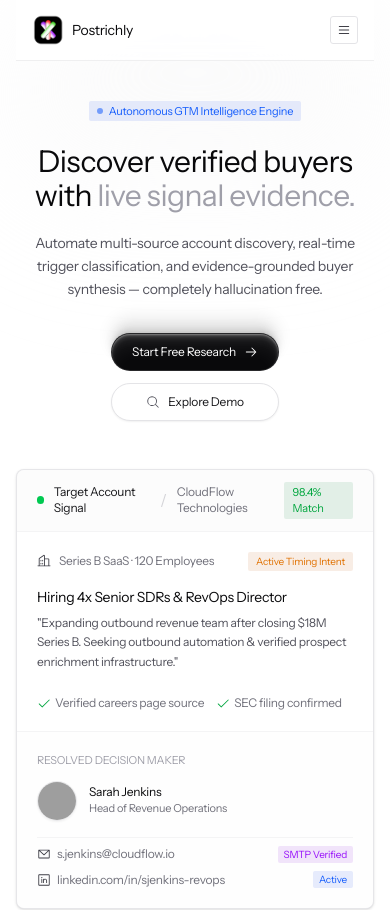
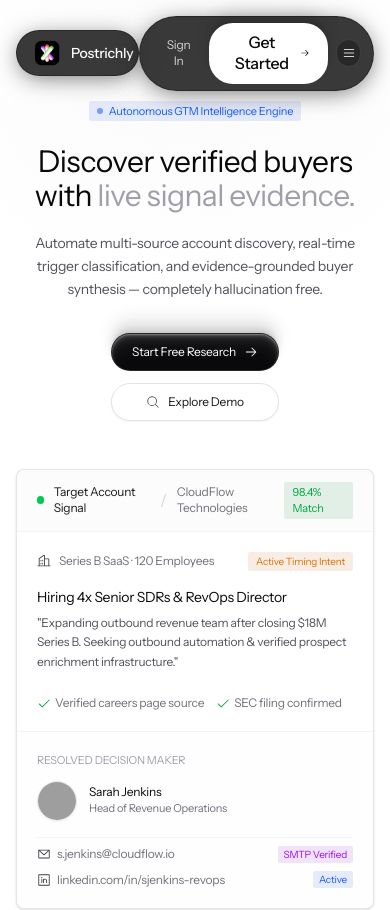
Before and after one commit to fit-edoc/prostichemet, a Next.js app in the folder frontend/: page / in a window 390 px wide. Shown: the top 910 px of the page. Built offline with nearby package versions, Linux system fonts and the light colour scheme; no server answers; grey boxes are pictures that could not be loaded.

Commit message:
ui(navbar): polish navigation links, active states, and mobile menu styling

```diff
--- a/frontend/src/components/common/Navbar.tsx
+++ b/frontend/src/components/common/Navbar.tsx
@@ -58,88 +58,84 @@ export function Navbar() {
   const isAuthenticated = mounted && Boolean(token || user);
 
   return (
+    <>
       <header
-      className={`fixed left-0 right-0 z-50 transition-all duration-200 flex justify-center px-4 ${
-        isScrolled ? "top-2.5" : "top-0"
+        className={`fixed left-0 right-0 z-50 transition-all duration-300 flex items-center justify-between max-w-6xl mx-auto px-4 sm:px-6 pointer-events-none ${
+          isScrolled ? "top-2.5" : "top-4"
         }`}
       >
-      <div
-        className={`w-full transition-all duration-200 flex items-center justify-between ${
-          isScrolled
-            ? "max-w-4xl py-2 px-4 rounded-md bg-white/95 backdrop-blur-md border border-zinc-200/80 shadow-xs"
-            : "max-w-6xl py-3.5 px-4 bg-white/80 backdrop-blur-sm border-b border-zinc-200/60"
-        }`}
-      >
-        {/* Brand Logo & Name in Instrument Sans */}
-        <Link href="/" className="flex items-center gap-2 group">
+        {/* Div 1 (Left): Brand Logo & Name */}
+        <div className="pointer-events-auto flex items-center px-4 py-2 rounded-full bg-neutral-900/85 backdrop-blur-md border border-neutral-800/90 shadow-[0_4px_24px_-4px_rgba(0,0,0,0.6)] hover:border-neutral-700 transition-all">
+          <Link href="/" className="flex items-center gap-2.5 group">
             <Image
               src="/logo.png"
               alt="Postrichly"
               width={100}
               height={100}
-            className="w-8 h-8 rounded object-contain transition-transform group-hover:scale-105"
+              className="w-7 h-7 rounded-md object-contain transition-transform group-hover:scale-105"
               priority
             />
-          <span className="text-sm font-normal tracking-tight text-zinc-950">
+            <span className="text-sm font-medium tracking-tight text-white group-hover:text-neutral-200 transition-colors">
               Postrichly
             </span>
           </Link>
+        </div>
 
-        {/* Desktop Navigation Links */}
-        <nav className="hidden md:flex items-center gap-6 text-xs font-normal tracking-tight text-zinc-600">
+        {/* Div 2 (Center): Navigation Links */}
+        <nav className="pointer-events-auto hidden md:flex items-center gap-1 px-3 py-1.5 rounded-full bg-neutral-900/85 backdrop-blur-md border border-neutral-800/90 shadow-[0_4px_24px_-4px_rgba(0,0,0,0.6)]">
           <a
             href="#demo"
-            className="hover:text-zinc-950 transition-colors"
+            className="px-3.5 py-1.5 rounded-full text-xs font-normal text-neutral-300 hover:text-white hover:bg-neutral-800/70 transition-all tracking-tight"
           >
             Product
           </a>
           <a
             href="#features"
-            className="hover:text-zinc-950 transition-colors"
+            className="px-3.5 py-1.5 rounded-full text-xs font-normal text-neutral-300 hover:text-white hover:bg-neutral-800/70 transition-all tracking-tight"
           >
             Capabilities
           </a>
           <a
             href="#testimonials"
-            className="hover:text-zinc-950 transition-colors"
+            className="px-3.5 py-1.5 rounded-full text-xs font-normal text-neutral-300 hover:text-white hover:bg-neutral-800/70 transition-all tracking-tight"
           >
             Proof
           </a>
           <a
             href="#faq"
-            className="hover:text-zinc-950 transition-colors"
+            className="px-3.5 py-1.5 rounded-full text-xs font-normal text-neutral-300 hover:text-white hover:bg-neutral-800/70 transition-all tracking-tight"
           >
             FAQ
           </a>
         </nav>
 
-        {/* Action Controls */}
-        <div className="flex items-center gap-2.5">
+        {/* Div 3 (Right): Action Links & Controls */}
+        <div className="pointer-events-auto flex items-center gap-2 px-3 py-1.5 rounded-full bg-neutral-900/85 backdrop-blur-md border border-neutral-800/90 shadow-[0_4px_24px_-4px_rgba(0,0,0,0.6)]">
           {isAuthenticated ? (
             <div className="flex items-center gap-2">
               <button
                 onClick={() => router.push("/dashboard")}
-                className="btn-dark-xl px-3 py-1.5 flex items-center gap-1.5 text-xs font-normal cursor-pointer"
+                className="btn-bevel bg-neutral-800 hover:bg-neutral-700 border border-neutral-700 text-white px-3 py-1.5 flex items-center gap-1.5 text-xs font-normal cursor-pointer"
               >
-                <SquaresFour className="w-3.5 h-3.5 text-zinc-900" />
+                <SquaresFour className="w-3.5 h-3.5 text-white" />
                 <span>Dashboard</span>
               </button>
               <UserProfileDropdown />
             </div>
           ) : (
-            <div className="hidden sm:flex items-center gap-2">
+            <div className="flex items-center gap-1 sm:gap-2">
               <button
                 onClick={() => router.push("/login")}
-                className="text-xs font-normal tracking-tight text-zinc-600 hover:text-zinc-950 px-2.5 py-1.5 transition-colors cursor-pointer"
+                className="text-xs font-normal tracking-tight text-neutral-300 hover:text-white px-3 py-1.5 rounded-full hover:bg-neutral-800/60 transition-all cursor-pointer"
               >
                 Sign In
               </button>
               <button
                 onClick={() => router.push("/login")}
-                className="btn-invert-xl px-3 py-1.5 flex items-center gap-1 text-xs font-normal tracking-tight cursor-pointer group"
+                className="btn-bevel bg-white hover:bg-neutral-100 !text-zinc-950 font-medium px-3.5 py-1.5 flex items-center gap-1 text-xs tracking-tight cursor-pointer group shadow-sm"
               >
-                <span>Get Started</span>
-                <ArrowRight className="w-3.5 h-3.5 transition-transform group-hover:translate-x-0.5" />
+                <span className="!text-zinc-950 font-medium">Get Started</span>
+                <ArrowRight className="w-3 h-3 !text-zinc-950 transition-transform group-hover:translate-x-0.5" />
               </button>
             </div>
           )}
@@ -148,7 +144,7 @@ export function Navbar() {
           <button
             onClick={() => setMobileMenuOpen(!mobileMenuOpen)}
             aria-label="Toggle Menu"
-            className="md:hidden w-7 h-7 rounded-[3px] border border-zinc-200 bg-white flex items-center justify-center text-zinc-700 hover:text-zinc-950 transition-all cursor-pointer"
+            className="md:hidden w-7 h-7 rounded-full border border-neutral-700 bg-neutral-800/80 flex items-center justify-center text-neutral-300 hover:text-white transition-all cursor-pointer"
           >
             {mobileMenuOpen ? (
               <X className="w-3.5 h-3.5" />
@@ -157,52 +153,52 @@ export function Navbar() {
             )}
           </button>
         </div>
-      </div>
+      </header>
 
-      {/* Mobile Drawer */}
+      {/* Mobile Drawer (Dark Neutral Theme) */}
       {mobileMenuOpen && (
-        <div className="md:hidden fixed top-14 left-4 right-4 bg-white border border-zinc-200 rounded-md p-4 shadow-md flex flex-col gap-3 text-xs font-normal tracking-tight">
+        <div className="md:hidden fixed top-20 left-4 right-4 bg-neutral-950/95 border border-neutral-800 rounded-2xl p-5 shadow-2xl backdrop-blur-xl flex flex-col gap-3 text-xs font-normal tracking-tight z-50 text-neutral-200">
           <a
             href="#demo"
             onClick={() => setMobileMenuOpen(false)}
-            className="py-1 text-zinc-700 hover:text-zinc-950"
+            className="py-1.5 px-3 rounded-lg hover:bg-neutral-900 text-neutral-300 hover:text-white transition-colors"
           >
             Product
           </a>
           <a
             href="#features"
             onClick={() => setMobileMenuOpen(false)}
-            className="py-1 text-zinc-700 hover:text-zinc-950"
+            className="py-1.5 px-3 rounded-lg hover:bg-neutral-900 text-neutral-300 hover:text-white transition-colors"
           >
             Capabilities
           </a>
           <a
             href="#testimonials"
             onClick={() => setMobileMenuOpen(false)}
-            className="py-1 text-zinc-700 hover:text-zinc-950"
+            className="py-1.5 px-3 rounded-lg hover:bg-neutral-900 text-neutral-300 hover:text-white transition-colors"
           >
             Proof
           </a>
           <a
             href="#faq"
             onClick={() => setMobileMenuOpen(false)}
-            className="py-1 text-zinc-700 hover:text-zinc-950"
+            className="py-1.5 px-3 rounded-lg hover:bg-neutral-900 text-neutral-300 hover:text-white transition-colors"
           >
             FAQ
           </a>
-          <div className="pt-2 border-t border-zinc-100 flex flex-col gap-2">
+          <div className="pt-2 border-t border-neutral-800 flex flex-col gap-2">
             <button
               onClick={() => {
                 setMobileMenuOpen(false);
                 router.push("/login");
               }}
-              className="btn-invert-xl py-2 text-center text-xs"
+              className="btn-bevel bg-white text-zinc-950 font-medium py-2 text-center text-xs"
             >
               Start Free Research
             </button>
           </div>
         </div>
       )}
-    </header>
+    </>
   );
 }
```
Lines whose indentation alone changed are shown as unchanged.
